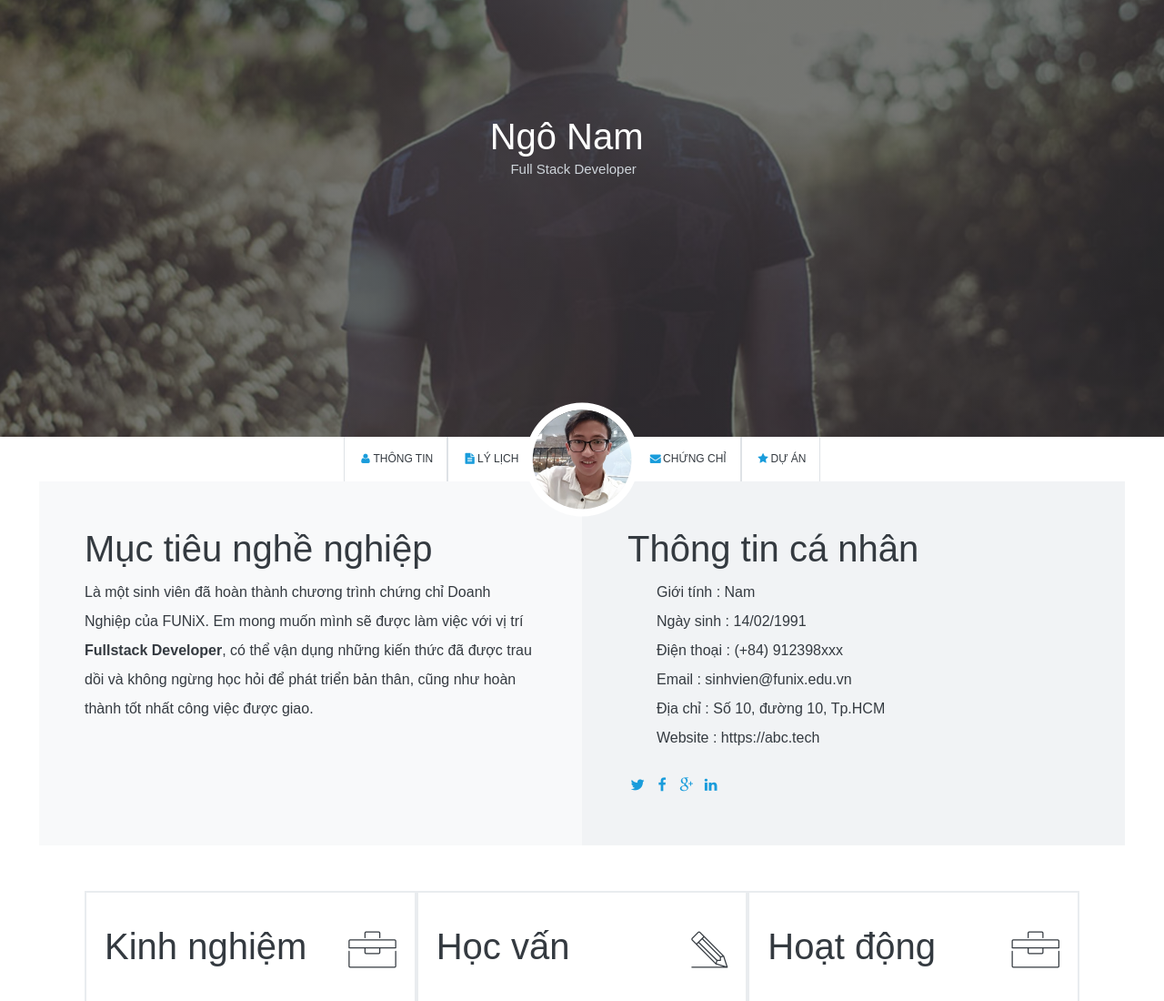
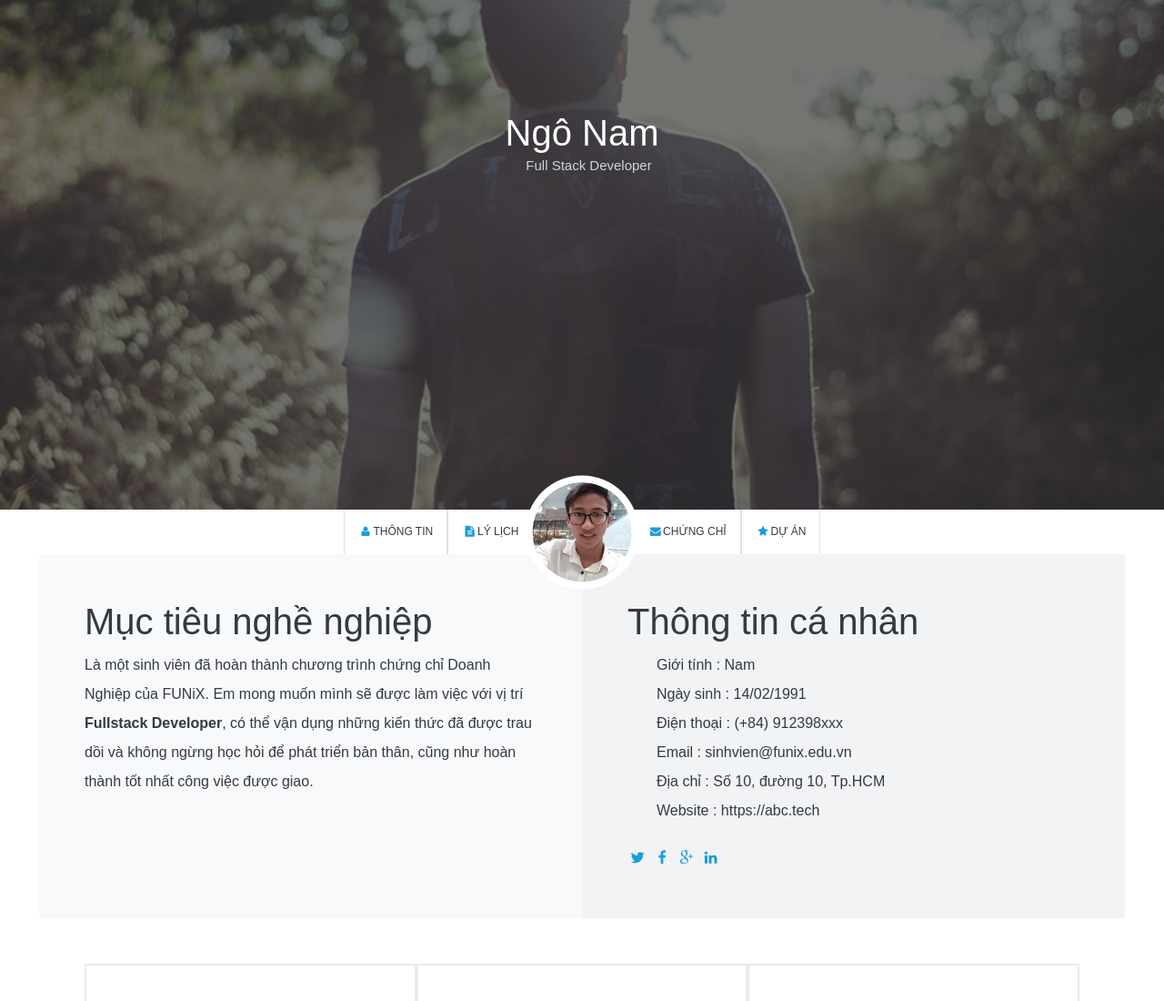
Before and after one commit to namnfx20926/Digital-CV-nnam9x, a plain HTML site: page index.html in a window 1280 px wide. Shown: the top 1100 px of the page at 91% size. Drawn offline with nearby package versions, Linux system fonts and the light colour scheme.

Commit message:
Update laptop.css

```diff
--- a/css/laptop.css
+++ b/css/laptop.css
@@ -71,7 +71,7 @@ i.ic-basket {
 /* BANNER */
 /* Them hinh anh banner.jgp lam background */
 #banner {
-  height: 60vh;
+  height: 70vh;
   position: relative;
   background-image: linear-gradient(
       rgba(34, 34, 34, 0.6),
@@ -89,7 +89,7 @@ i.ic-basket {
   position: absolute;
   top: 50%;
   left: 50%;
-  transform: translate(-60%, -130%);
+  transform: translate(-50%, -180%);
 }
 /* Thêm kích thước cho tên */
 .center h1 {
```
